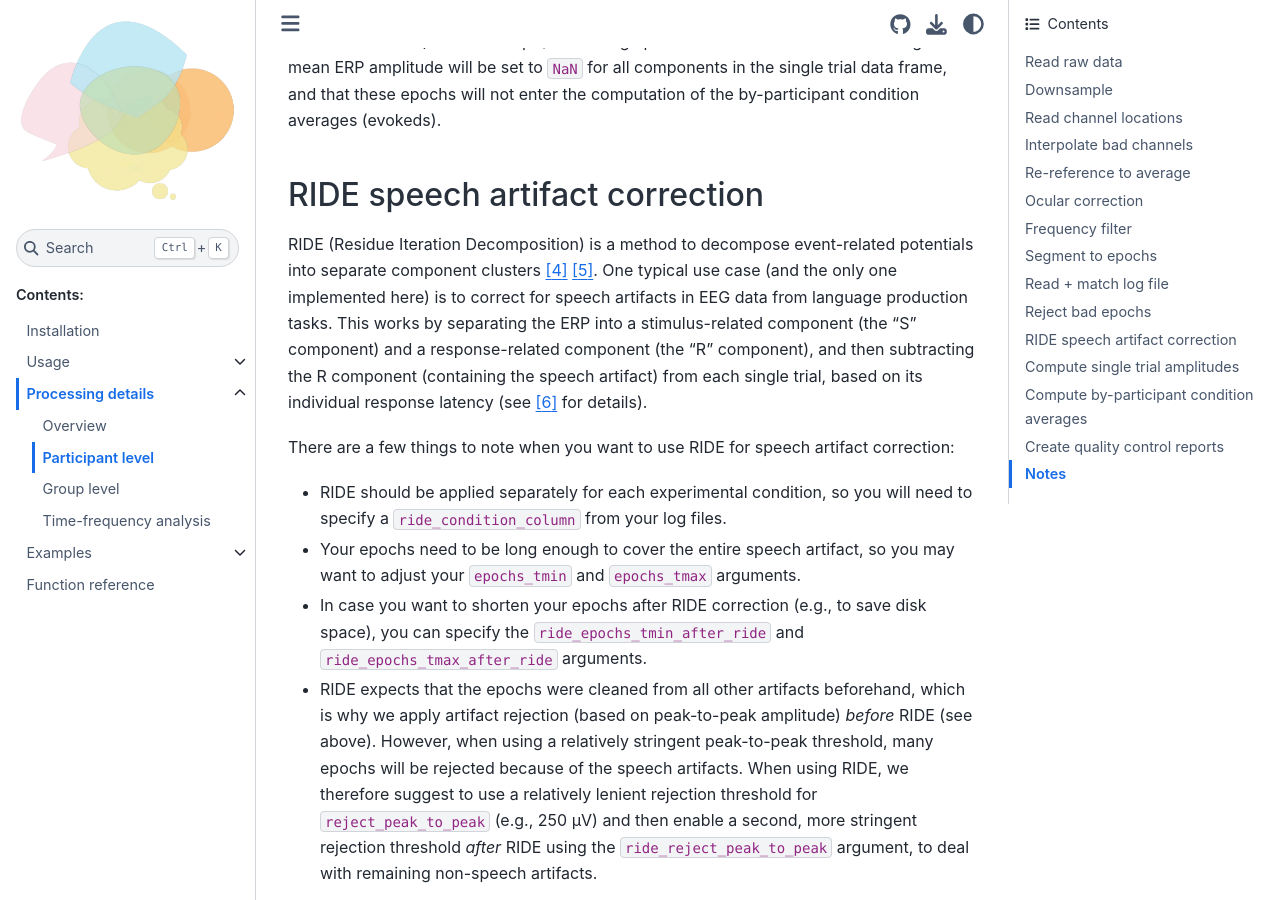
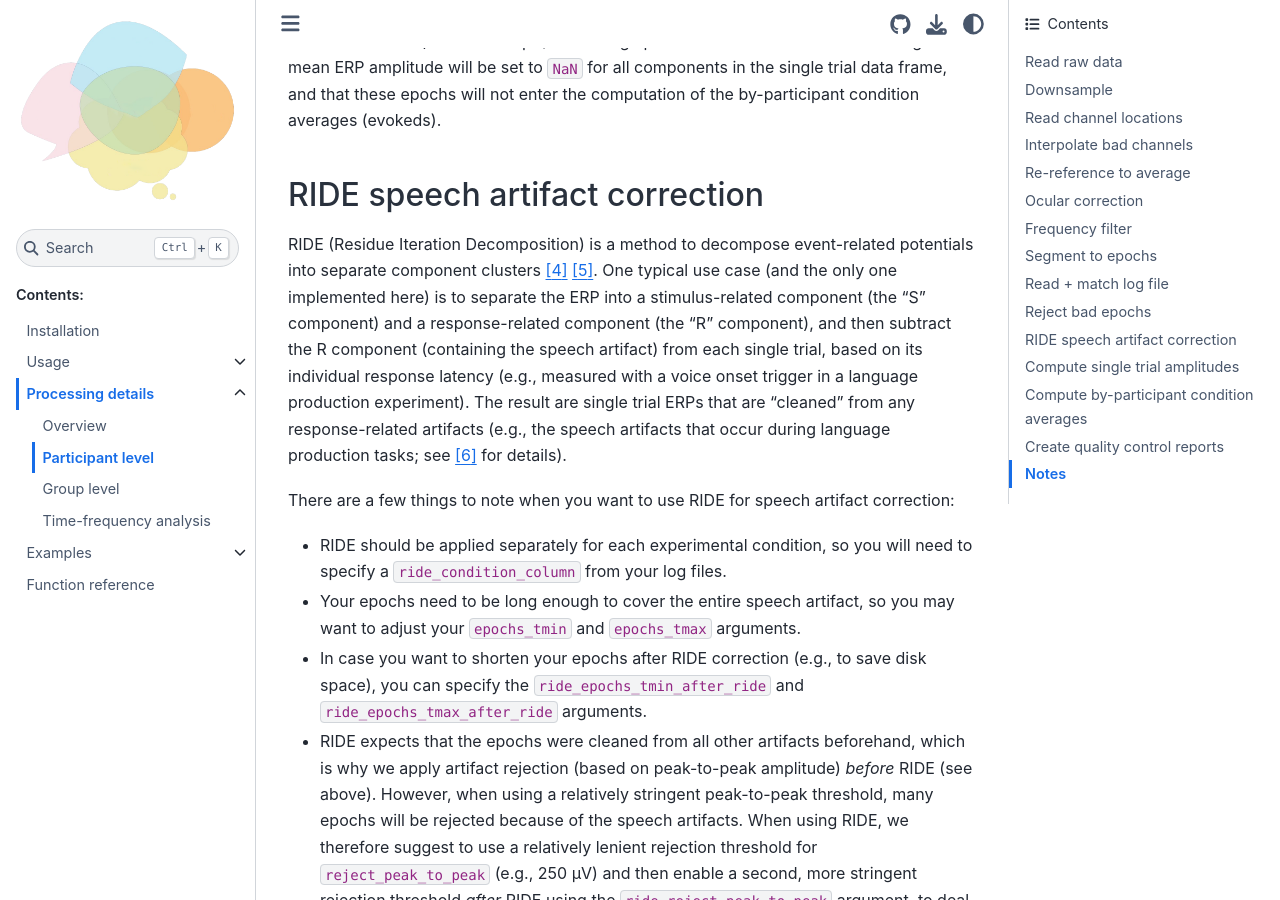
Before and after one commit to alexenge/hu-neuro-pipeline, a Sphinx documentation site: the page built from doc/source/processing_participant.rst, in a window 1280 px wide and 900 px high, scrolled down 2804 px. Built offline with Sphinx 7.4.7 and the Sphinx Book theme 1.1.4, drawn with Linux system fonts in a browser that asks for light colours; pages that are not in the unit, such as notebooks, are missing from menus; the version number could not be read and is left out.

Commit message:
Clarify RIDE paragraph in docs

```diff
--- a/doc/source/processing_participant.rst
+++ b/doc/source/processing_participant.rst
@@ -79,8 +79,8 @@ RIDE speech artifact correction
 -------------------------------
 
 RIDE (Residue Iteration Decomposition) is a method to decompose event-related potentials into separate component clusters [#]_ [#]_.
-One typical use case (and the only one implemented here) is to correct for speech artifacts in EEG data from language production tasks.
-This works by separating the ERP into a stimulus-related component (the "S" component) and a response-related component (the "R" component), and then subtracting the R component (containing the speech artifact) from each single trial, based on its individual response latency (see [#]_ for details).
+One typical use case (and the only one implemented here) is to separate the ERP into a stimulus-related component (the "S" component) and a response-related component (the "R" component), and then subtract the R component (containing the speech artifact) from each single trial, based on its individual response latency (e.g., measured with a voice onset trigger in a language production experiment).
+The result are single trial ERPs that are "cleaned" from any response-related artifacts (e.g., the speech artifacts that occur during language production tasks; see [#]_ for details).
 
 There are a few things to note when you want to use RIDE for speech artifact correction:
 
```
